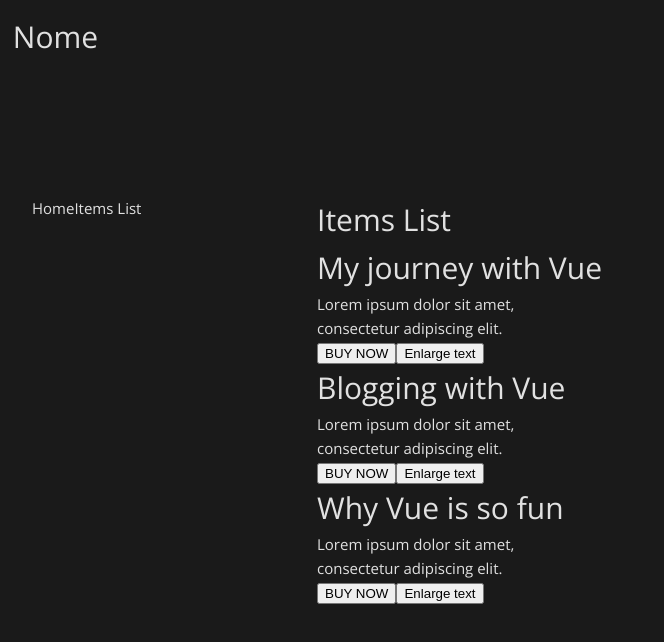
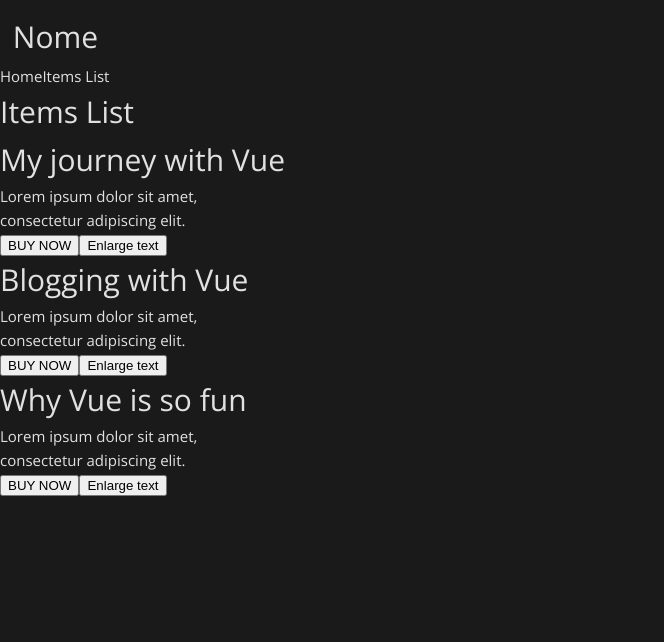
Before and after one commit to KevinADemetro/vue, a Vue app: page /items in a window 1280 px wide. Shown: the top 642 px of the page, without its empty margins (0-664 px from the left). Built offline with nearby package versions, Linux system fonts and the light colour scheme.

Commit message:
Ajusstando header

```diff
--- a/src/App.vue
+++ b/src/App.vue
@@ -6,10 +6,14 @@
 
 <template>
   <Header></Header>
-  <SideMenu></SideMenu>
-  <RouterView />
-  <Footer></Footer>
+  <div id="grid">
+    <SideMenu></SideMenu>
+    <RouterView />
+    <Footer></Footer>
+  </div>
 </template>
-
 <style scoped>
+  #grid{
+    margin-top: 8vh;
+  }
 </style>
--- a/src/assets/main.css
+++ b/src/assets/main.css
@@ -11,16 +11,3 @@
   color: #e1e1e1;
   background-color: #1a1a1a;
 }
-
-@media (min-width: 1024px) {
-  body {
-    display: flex;
-    place-items: center;
-  }
-
-  #app {
-    display: grid;
-    grid-template-columns: 1fr 1fr;
-    padding: 0 2rem;
-  }
-}
--- a/src/components/Header.vue
+++ b/src/components/Header.vue
@@ -12,10 +12,9 @@
         left: 0;
         background-color: #1a1a1a;
         width: 100%;
-        text-align: center;
+        height: 8vh;
     }
     h1{
-        float: left;
         padding: 1%;
     }
 </style>
--- a/src/components/SideMenu.vue
+++ b/src/components/SideMenu.vue
@@ -19,13 +19,15 @@
         padding: 0.5rem;
         border-radius: 0.5rem;
         background-color: #292929;
-        box-shadow:
-        0 0 5vh #fff;
+        box-shadow: 0 0 5vh #fff;
     }
-
     nav a {
         float: left;
         margin-left: 2rem;
     }
+    nav{
+        display: flex;
+        flex-direction: column;
+    }
 }
 </style>
```
